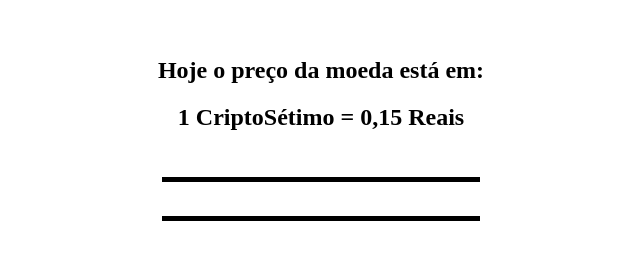
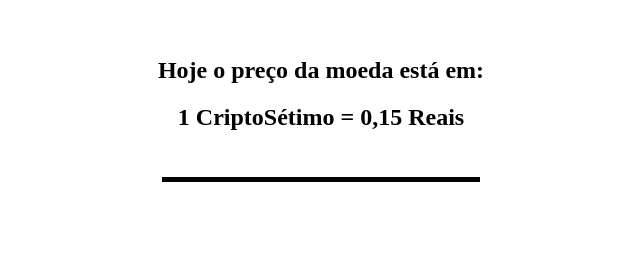
Before and after one commit to Igoxium/cotacao-criptosetimo, a plain HTML site: page elementos.html in a window 1280 px wide. Shown: the part 266-526 px from the top of the page, without its empty margins (319-959 px from the left). Drawn offline with Linux system fonts and the light colour scheme.

Commit message:
Update elementos.html

```diff
--- a/elementos.html
+++ b/elementos.html
@@ -14,7 +14,5 @@
         <center> <h2> 1 CriptoSétimo = 0,15 Reais </h2> </center>
         <br>
         <hr width = 25% size = 5 color="black" >
-        <br>
-        <hr width = 25% size = 5 color="black" >
     </body>
 </html>
```
